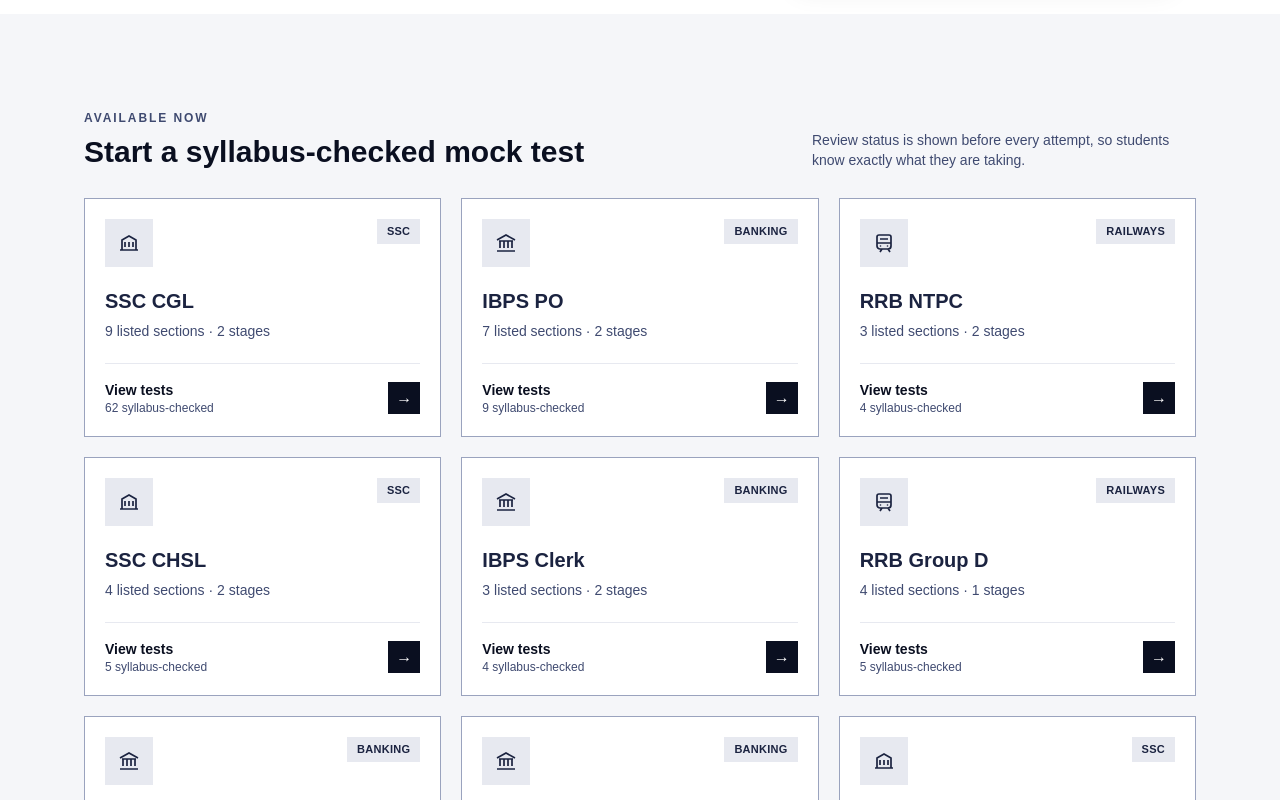
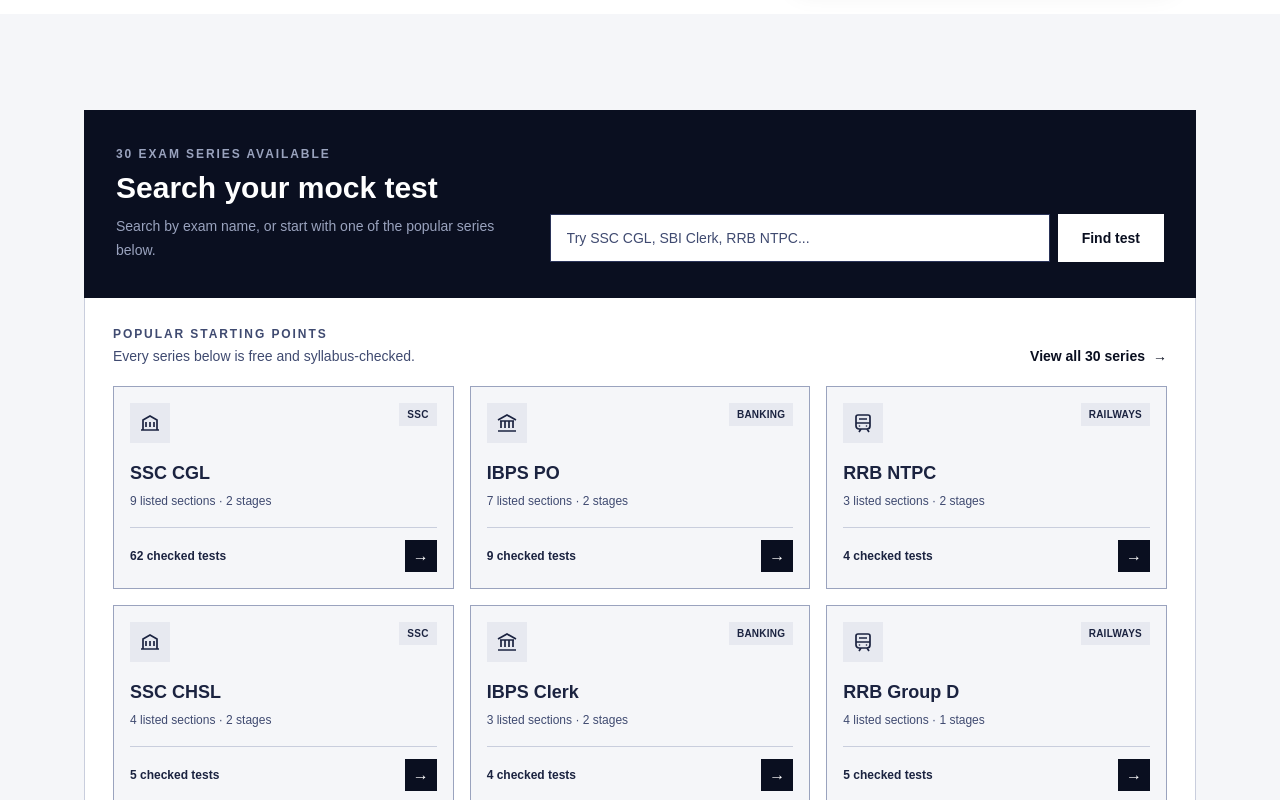
Before and after one commit to workwithprabh/takemocktest, a Next.js app: page /in in a window 1280 px wide. Shown: the part 640-1440 px from the top of the page. Built offline with nearby package versions, Linux system fonts and the light colour scheme; a web font is replaced by a local one.

Commit message:
Redesign homepage mock-test finder

```diff
--- a/src/app/[country]/page.tsx
+++ b/src/app/[country]/page.tsx
@@ -14,6 +14,7 @@
 const previewOptionIndices = previewQuestion.correctIndex === 0 ? [0, 1] : [0, previewQuestion.correctIndex];
 const checkedTestCount = EXAM_LIST.reduce((total, exam) => total + getCheckedTestCount(exam), 0);
 const checkedExamCount = EXAM_LIST.filter((exam) => getCheckedTestCount(exam) > 0).length;
+const featuredExams = EXAM_LIST.slice(0, 6);
 
 // TODO: Add a student counter only after verified analytics data is available.
 const TRUST_METRICS = [
@@ -122,42 +123,56 @@
       </div>
 
       <div className="mx-auto max-w-6xl px-5 pb-12 pt-12 md:pb-20 md:pt-24">
-        <section aria-labelledby="exams" className="mb-14 scroll-mt-20 md:mb-20">
-          <div className="mb-7 flex flex-col justify-between gap-2 sm:flex-row sm:items-end">
+        <section id="exams" aria-labelledby="exam-finder-heading" className="mb-14 scroll-mt-20 md:mb-20">
+          <div className="bg-ink-900 px-5 py-7 text-white md:px-8 md:py-9">
+            <div className="grid gap-6 md:grid-cols-[0.8fr_1.2fr] md:items-end">
               <div>
-              <p className="mb-2 text-xs font-semibold uppercase tracking-[0.16em] text-ink-500">Available now</p>
-              <h2 id="exams" className="font-sans text-2xl font-bold text-ink-900 md:text-3xl">
-                Start a syllabus-checked mock test
-              </h2>
-            </div>
-            <p className="max-w-sm text-sm text-ink-500">Review status is shown before every attempt, so students know exactly what they are taking.</p>
-          </div>
-          <div className="grid grid-cols-1 gap-5 sm:grid-cols-3">
-            {EXAM_LIST.map((exam) => (
-              <ExamCard key={exam.slug} exam={exam} country={country} />
-            ))}
-          </div>
-        </section>
-
-        <section aria-labelledby="find-an-exam" className="mb-14 bg-ink-900 px-5 py-7 text-white md:mb-20 md:px-8">
-          <div className="grid gap-5 md:grid-cols-[0.75fr_1.25fr] md:items-end">
-            <div>
-              <p className="mb-2 text-xs font-semibold uppercase tracking-[0.16em] text-ink-300">180-exam directory</p>
-              <h2 id="find-an-exam" className="text-2xl font-bold">Find your exam by name</h2>
+                <p className="mb-2 text-xs font-semibold uppercase tracking-[0.16em] text-ink-300">
+                  {checkedExamCount} exam series available
+                </p>
+                <h2 id="exam-finder-heading" className="font-sans text-2xl font-bold md:text-3xl">Search your mock test</h2>
+                <p className="mt-2 max-w-md text-sm leading-6 text-ink-300">
+                  Search by exam name, or start with one of the popular series below.
+                </p>
               </div>
               <form action={`/${country}/exams`} className="flex flex-col gap-2 sm:flex-row">
-              <label className="sr-only" htmlFor="homepage-exam-search">Exam name</label>
+                <label className="sr-only" htmlFor="homepage-exam-search">Search mock tests by exam name</label>
                 <input
                   id="homepage-exam-search"
                   name="q"
                   type="search"
-                placeholder="Search SSC, JEE, NEET, CAT..."
+                  placeholder="Try SSC CGL, SBI Clerk, RRB NTPC..."
                   className="min-h-12 flex-1 border border-ink-600 bg-white px-4 text-sm text-ink-900 outline-none placeholder:text-ink-500 focus:border-white focus:ring-1 focus:ring-white"
                 />
-              <button type="submit" className="min-h-12 bg-white px-5 text-sm font-semibold text-ink-900 hover:bg-ink-100">
-                Search exams
+                <input type="hidden" name="availability" value="available" />
+                <button type="submit" className="min-h-12 bg-white px-6 text-sm font-semibold text-ink-900 transition hover:bg-ink-100">
+                  Find test
                 </button>
               </form>
+            </div>
+          </div>
+
+          <div className="border border-t-0 border-ink-200 bg-white p-5 md:p-7">
+            <div className="mb-5 flex items-end justify-between gap-4">
+              <div>
+                <p className="text-xs font-semibold uppercase tracking-[0.16em] text-ink-500">Popular starting points</p>
+                <p className="mt-1 text-sm text-ink-500">Every series below is free and syllabus-checked.</p>
+              </div>
+              <Link href={`/${country}/exams?availability=available`} className="hidden text-sm font-semibold text-ink-900 hover:underline sm:inline-flex">
+                View all {checkedExamCount} series <span className="ml-2" aria-hidden="true">→</span>
+              </Link>
+            </div>
+            <div className="grid grid-cols-1 gap-4 sm:grid-cols-2 lg:grid-cols-3">
+              {featuredExams.map((exam) => (
+                <ExamCard key={exam.slug} exam={exam} country={country} />
+              ))}
+            </div>
+            <Link
+              href={`/${country}/exams?availability=available`}
+              className="mt-5 flex min-h-12 items-center justify-center border border-ink-200 px-4 text-sm font-semibold text-ink-900 sm:hidden"
+            >
+              View all {checkedExamCount} exam series
+            </Link>
           </div>
         </section>
 
--- a/src/components/ExamCard.tsx
+++ b/src/components/ExamCard.tsx
@@ -55,30 +55,25 @@
     <Link
       href={`/${country}/${exam.slug}/mock-test`}
       aria-label={checkedTestCount > 0 ? `Open free ${exam.name} mock tests` : `Try the ${exam.name} test interface demo`}
-      className={`group flex min-h-56 flex-col border bg-white p-5 transition duration-200 hover:-translate-y-1 hover:border-ink-300 hover:shadow-xl hover:shadow-ink-900/10 focus-visible:outline focus-visible:outline-2 focus-visible:outline-offset-4 focus-visible:outline-ink-900 ${style.border}`}
+      className={`group flex min-h-44 flex-col border bg-ink-50 p-4 transition duration-200 hover:-translate-y-0.5 hover:border-ink-400 hover:bg-white hover:shadow-lg hover:shadow-ink-900/10 focus-visible:outline focus-visible:outline-2 focus-visible:outline-offset-4 focus-visible:outline-ink-900 ${style.border}`}
     >
-      <div className="mb-5 flex items-start justify-between gap-3">
-        <div className={`flex h-12 w-12 items-center justify-center ${style.surface} ${style.text}`}>
+      <div className="mb-4 flex items-start justify-between gap-3">
+        <div className={`flex h-10 w-10 items-center justify-center ${style.surface} ${style.text}`}>
           {style.icon}
         </div>
-        <span className={`px-2.5 py-1 text-[11px] font-semibold uppercase tracking-wide ${style.surface} ${style.text}`}>
+        <span className={`px-2 py-1 text-[10px] font-semibold uppercase tracking-wide ${style.surface} ${style.text}`}>
           {exam.category}
         </span>
       </div>
 
-      <div className={`mb-1 font-sans text-xl font-bold ${style.text}`}>{exam.name}</div>
-      <p className="mb-5 text-sm leading-6 text-ink-500">
+      <div className={`mb-1 font-sans text-lg font-bold ${style.text}`}>{exam.name}</div>
+      <p className="mb-4 text-xs leading-5 text-ink-500">
         {sectionCount} listed sections · {exam.stages.length} stages
       </p>
 
-      <div className="mt-auto flex items-center justify-between border-t border-ink-100 pt-4">
-        <span>
-          <span className="block text-sm font-semibold text-ink-900">
-            {checkedTestCount > 0 ? 'View tests' : 'Try demo'}
-          </span>
-          <span className="block text-xs text-ink-500">
-            {checkedTestCount > 0 ? `${checkedTestCount} syllabus-checked` : 'Practice demo only'}
-          </span>
+      <div className="mt-auto flex items-center justify-between border-t border-ink-200 pt-3">
+        <span className="text-xs font-semibold text-ink-700">
+          {checkedTestCount > 0 ? `${checkedTestCount} checked tests` : 'Practice demo'}
         </span>
         <span className="flex h-8 w-8 items-center justify-center bg-ink-900 text-white transition group-hover:translate-x-0.5" aria-hidden="true">
           →
```
Lines whose indentation alone changed are shown as unchanged.
